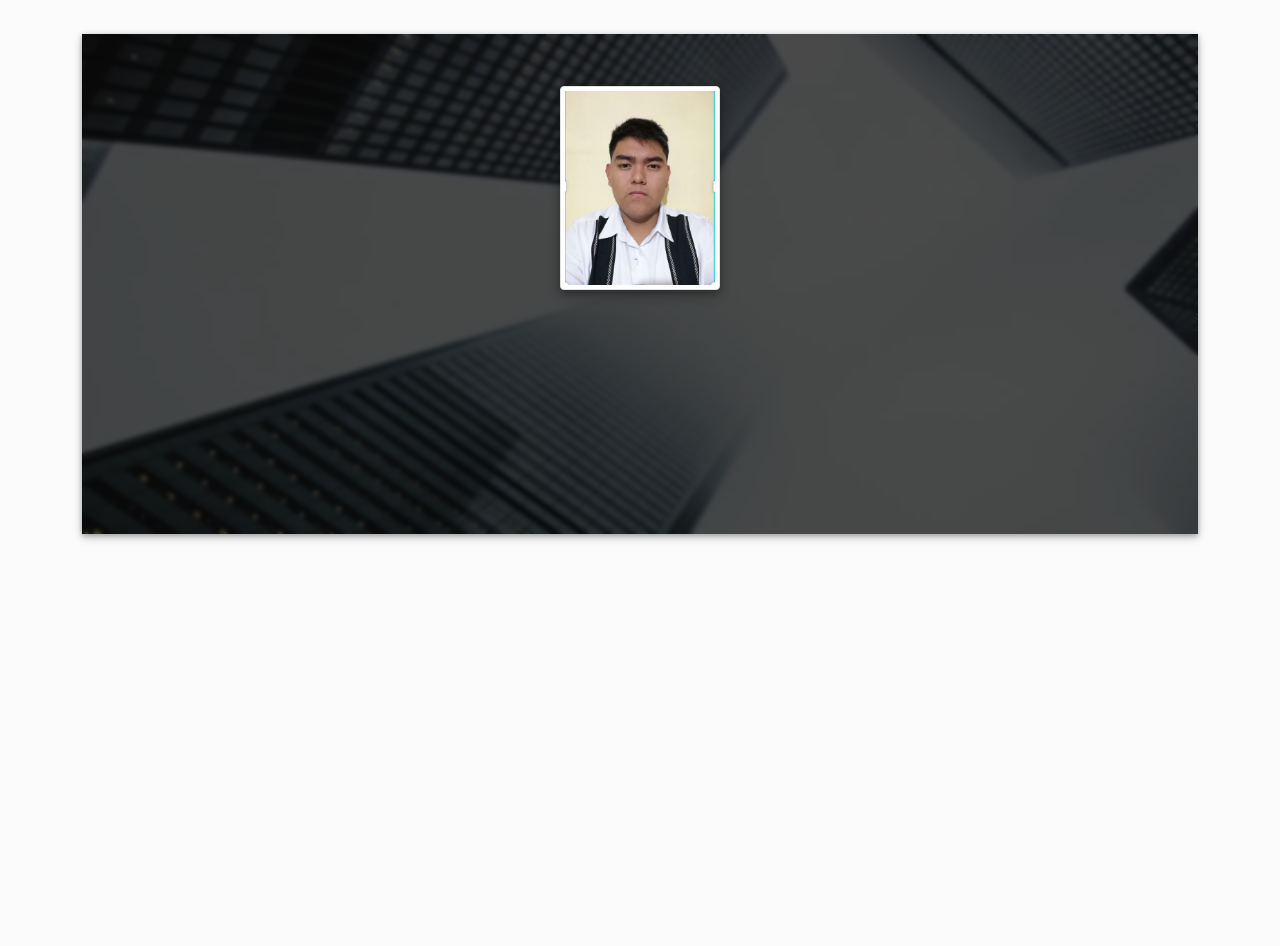
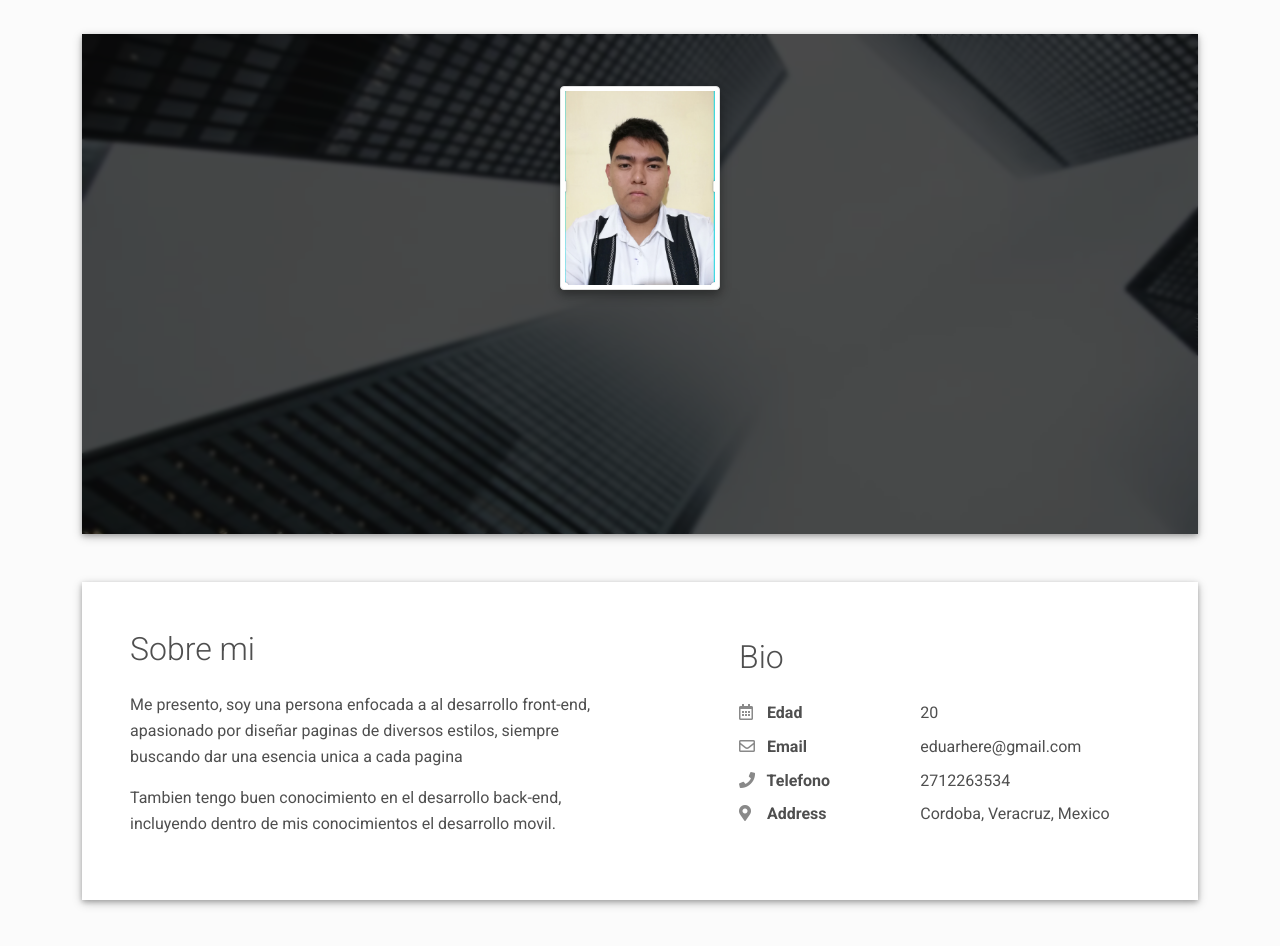
Before and after one commit to Eduarheree/Eduarheree-curriculum_Eduardo_Hernandez, a plain HTML site: page index.html in a window 1280 px wide. Shown: the part 78-1024 px from the top of the page. Before the commit the page ends 800 px from the top, so only its background shows below. Drawn offline with Linux system fonts and the light colour scheme.

Commit message:
Seccion de informacion personal

```diff
--- a/index.html
+++ b/index.html
@@ -78,3 +78,43 @@
       </div>
     </div>
   </div>
+  <div class="shadow-1-strong bg-white my-5 p-5" id="about">
+    <div class="about-section">
+      <div class="row">
+        <div class="col-md-6">
+          <h2 class="h2 fw-light mb-4">Sobre mi</h2>
+          <p> Me presento, soy una persona enfocada a al desarrollo front-end, apasionado por diseñar paginas de diversos estilos, siempre buscando dar una esencia unica a cada pagina</p>
+          <p>Tambien tengo buen conocimiento en el desarrollo back-end, incluyendo dentro de mis conocimientos el desarrollo movil.</p>
+        </div>
+        <div class="col-md-5 offset-lg-1">
+          <div class="row mt-2">
+            <h2 class="h2 fw-light mb-4">Bio</h2>
+            <div class="col-sm-5">
+              <div class="pb-2 fw-bolder"><i class="far fa-calendar-alt pe-2 text-muted" style="width:24px;opacity:0.85;"></i> Edad</div>
+            </div>
+            <div class="col-sm-7">
+              <div class="pb-2">20</div>
+            </div>
+            <div class="col-sm-5">
+              <div class="pb-2 fw-bolder"><i class="far fa-envelope pe-2 text-muted" style="width:24px;opacity:0.85;"></i> Email</div>
+            </div>
+            <div class="col-sm-7">
+              <div class="pb-2">eduarhere@gmail.com</div>
+            </div>
+            <div class="col-sm-5">
+              <div class="pb-2 fw-bolder"><i class="fas fa-phone pe-2 text-muted" style="width:24px;opacity:0.85;"></i> Telefono</div>
+            </div>
+            <div class="col-sm-7">
+              <div class="pb-2">2712263534</div>
+            </div>
+            <div class="col-sm-5">
+              <div class="pb-2 fw-bolder"><i class="fas fa-map-marker-alt pe-2 text-muted" style="width:24px;opacity:0.85;"></i> Address</div>
+            </div>
+            <div class="col-sm-7">
+              <div class="pb-2">Cordoba, Veracruz, Mexico</div>
+            </div>
+          </div>
+        </div>
+      </div>
+    </div>
+  </div>
```
Lines whose indentation alone changed are shown as unchanged.
